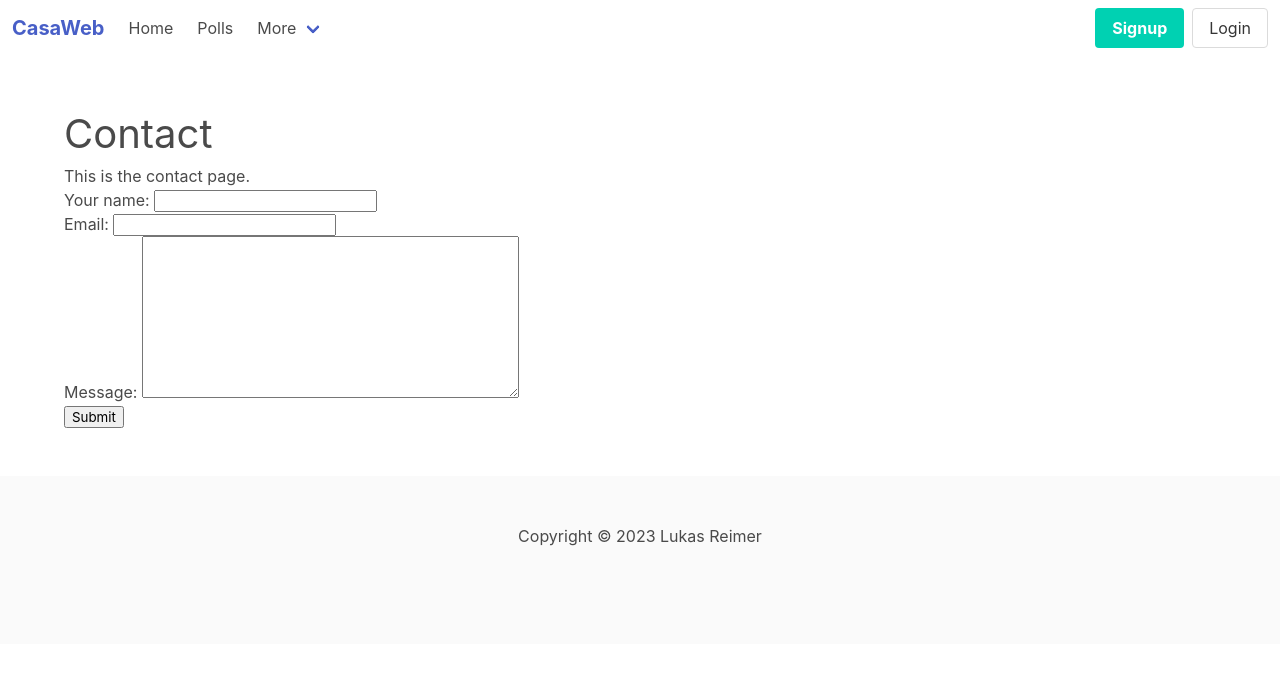
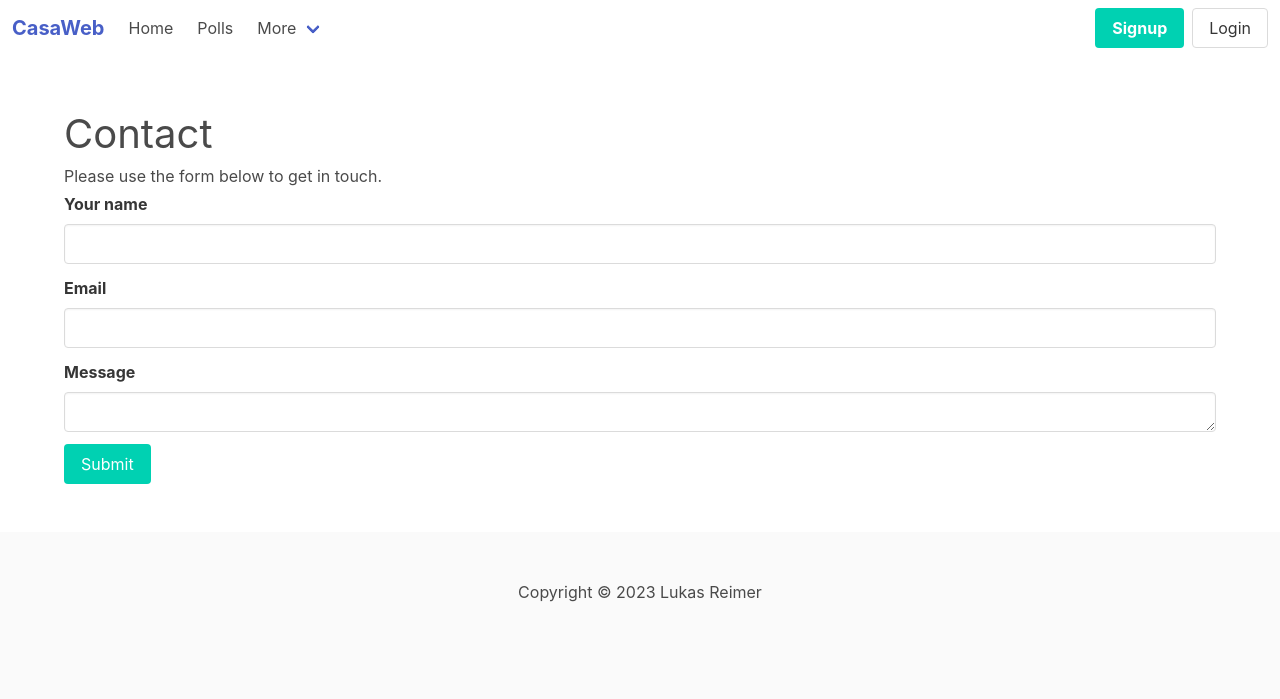
Before and after one commit to Lukisn/CasaPy, a Django app: page /contact/ in a window 1280 px wide. Shown: the top 699 px of the page. Run offline with Django 4.2, Linux system fonts and the light colour scheme.

Commit message:
styled contact and issue forms

```diff
--- a/CasaWeb/casaweb/home/forms.py
+++ b/CasaWeb/casaweb/home/forms.py
@@ -6,10 +6,19 @@ class ContactForm(Form):
     email = EmailField(label="Email", required=True)
     message = CharField(label="Message", widget=Textarea, required=True)
 
+    def __init__(self, *args, **kwargs):
+        super().__init__(*args, **kwargs)
+        for field in self:
+            field.field.widget.attrs["class"] = "input"
+
 
 class IssueForm(Form):
     name = CharField(label="Your Name", max_length=200, required=True)
     email = EmailField(label="Email", required=True)
     subject = CharField(label="Subject", max_length=200, required=True)
     report = CharField(label="Issue Report", widget=Textarea, required=True)
-    # TODO: add file upload for screenshots etc.
+
+    def __init__(self, *args, **kwargs):
+        super().__init__(*args, **kwargs)
+        for visible in self.visible_fields():
+            visible.field.widget.attrs["class"] = "input"
--- a/CasaWeb/casaweb/home/templates/home/contact.html
+++ b/CasaWeb/casaweb/home/templates/home/contact.html
@@ -1,16 +1,20 @@
 {% extends "base.html" %}
-
 {% block title %}
-Contact
+  Contact
 {% endblock title %}
-
 {% block content %}
-<h1 class="is-size-2">Contact</h1>
-<p>This is the contact page.</p>
-<!-- TODO: Style with bulma classes -->
-<form action="" method="POST">
+  <h1 class="is-size-2">Contact</h1>
+  <p>Please use the form below to get in touch.</p>
+  <form action="" method="post">
     {% csrf_token %}
-    {{ form.as_p }}
-    <input type="submit" value="Submit">
-</form>
+    <p class="help">{{ form.non_field_errors }}</p>
+    {% for field in form %}
+      <div class="field">
+        <label class="label" for="{{ field.id_for_label }}">{{ field.label }}</label>
+        <div class="control">{{ field }}</div>
+        {% for error in field.errors %}<p class="help is-danger">{{ error  }}</p>{% endfor %}
+      </div>
+    {% endfor %}
+    <input class="button is-primary" type="submit" value="Submit" />
+  </form>
 {% endblock content %}
```
Also changed, not shown: CasaWeb/casaweb/home/templates/home/issue.html (+14 -10 lines), CasaWeb/casaweb/home/templates/home/login.html (+4 -8 lines), CasaWeb/casaweb/home/templates/home/signup.html (+14 -10 lines).
